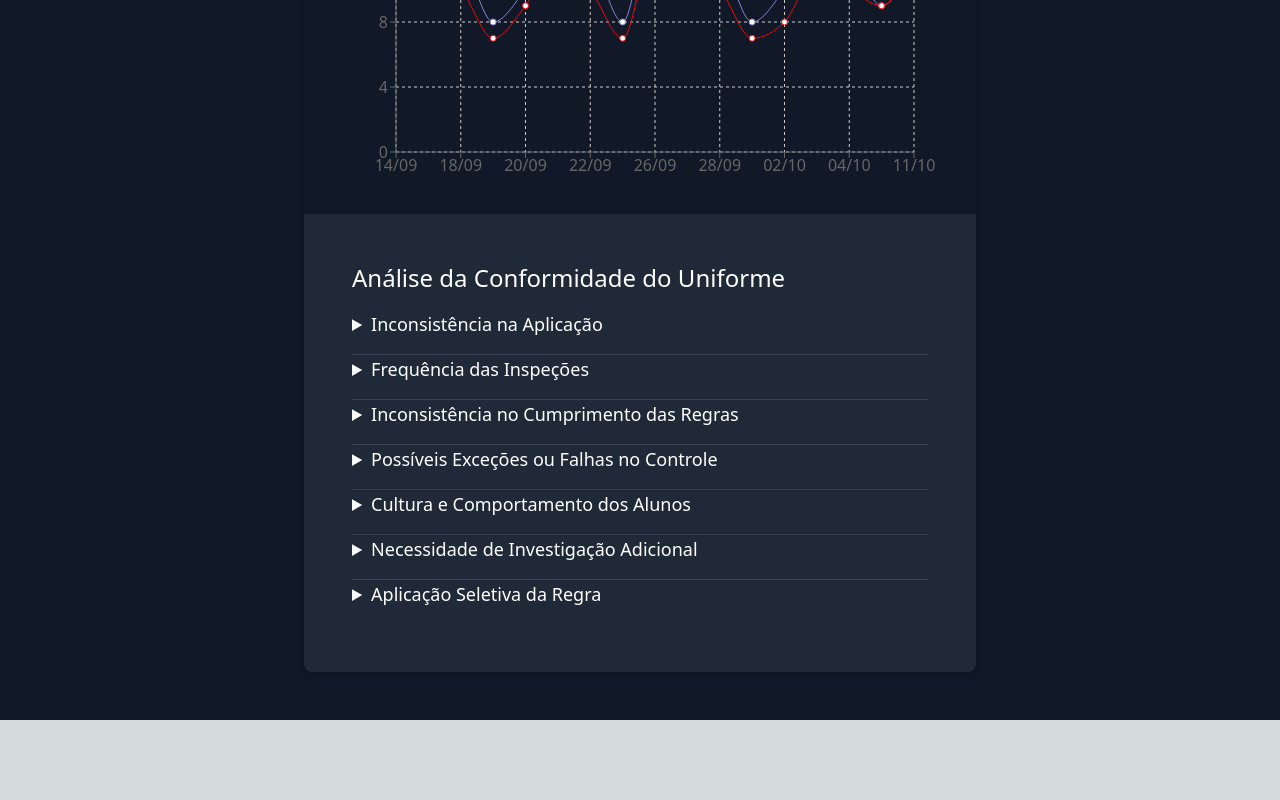
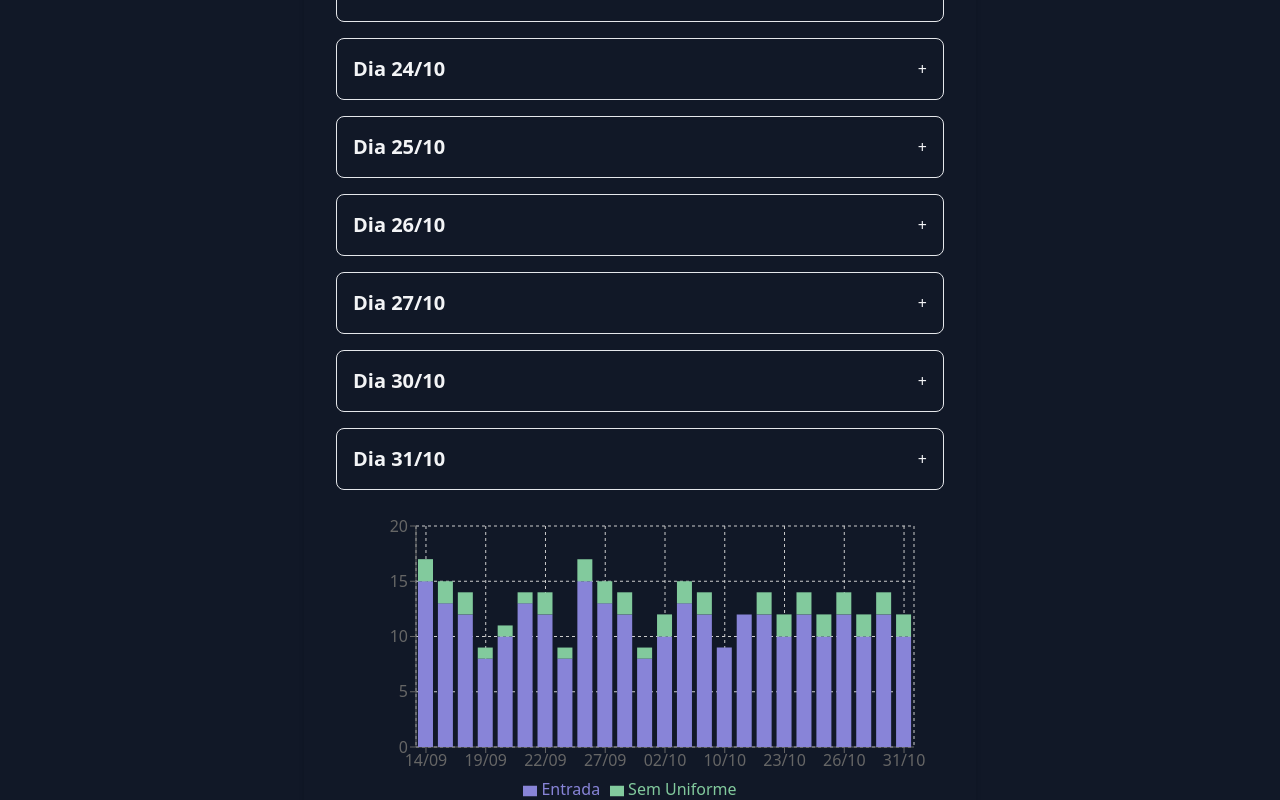
Before and after one commit to rodrigocamargo854/uniform-compliance-insight-control, a Next.js app: page / in a window 1280 px wide. Shown: the part 1700-2500 px from the top of the page. Before the commit the page ends 2420 px from the top, so only its background shows below. Built offline with nearby package versions, Linux system fonts and the light colour scheme.

Commit message:
days lefts added

```diff
--- a/src/app/uniforms.tsx
+++ b/src/app/uniforms.tsx
@@ -20,11 +20,17 @@ const data = [
   { name: "04/10", Entrada: 12, Saída: 10 },
   { name: "10/10", Entrada: 9, Saída: 9 },
   { name: "11/10", Entrada: 12, Saída: 12 },
-
-
+  { name: "20/10", Entrada: 12, Saída: 10 },
+  { name: "23/10", Entrada: 10, Saída: 8 },
+  { name: "24/10", Entrada: 12, Saída: 10 },
+  { name: "25/10", Entrada: 10, Saída: 8 },
+  { name: "26/10", Entrada: 12, Saída: 10 },
+  { name: "27/10", Entrada: 10, Saída: 8 },
+  { name: "30/10", Entrada: 12, Saída: 10 },
+  { name: "31/10", Entrada: 10, Saída: 8 },
 ];
 
-const convertToDate = (str : string) => {
+const convertToDate = (str: string) => {
   const [day, month] = str.split("/");
   const year = new Date().getFullYear(); // assume o ano atual
   return new Date(`${year}-${month}-${day}`);
@@ -63,7 +69,9 @@ const UniformsPage = () => {
         </div>
         <div className="bg-gray-800 p-6">
           <div className="bg-gray-800 p-6">
-  <h2 className="text-2xl text-white mb-4">Análise da Conformidade do Uniforme</h2>
+            <h2 className="text-2xl text-white mb-4">
+              Análise da Conformidade do Uniforme
+            </h2>
             <div className="divide-y divide-gray-700">
               {[
                 "Inconsistência na Aplicação: Empresas ou indivíduos terceirizados podem não estar tão familiarizados com as políticas da escola ou podem interpretá-las de maneira diferente.",
@@ -72,8 +80,7 @@ const UniformsPage = () => {
                 "Possíveis Exceções ou Falhas no Controle: A diferença nos números sugere que pode haver momentos em que a regra do uniforme é mais rigorosamente aplicada.",
                 "Cultura e Comportamento dos Alunos: A variação também pode ser influenciada pelo comportamento dos próprios alunos.",
                 "Necessidade de Investigação Adicional: Seria útil investigar mais a fundo para entender completamente a situação.",
-      "Aplicação Seletiva da Regra: Em algumas ocasiões, a regra do uniforme foi foi aplicada de forma seletiva para determinados alunos por motivos desconhecidos, enquanto para outros foi menos rigorosa.",
-
+                "Aplicação Seletiva da Regra: Em algumas ocasiões, a regra do uniforme foi aplicada de forma seletiva para determinados alunos por motivos desconhecidos, enquanto para outros foi menos rigorosa.",
               ].map((text, index) => (
                 <details key={index} className="mb-4">
                   <summary className="text-white text-lg cursor-pointer hover:underline">
@@ -86,9 +93,7 @@ const UniformsPage = () => {
               ))}
             </div>
           </div>
-
         </div>
-
       </div>
     </div>
   );
--- a/src/components/UniformsChart.tsx
+++ b/src/components/UniformsChart.tsx
@@ -31,21 +31,21 @@ const data = [
   ];
 
   const UniformsChart = ({data}:UniformsChartProps) => {
+    const modifiedData = data.map(item => ({
+      ...item,
+      'Sem Uniforme': item.Entrada - item.Saída,
+    }));
     return (
       <ResponsiveContainer width="100%" height={300}>
-      <LineChart
-  width={500}
-  height={400}
-  data={data}
-  margin={{ top: 10, right: 30, left: 0, bottom: 0 }}
->
-  <CartesianGrid strokeDasharray="3 3" />
-  <XAxis dataKey="name" />
-  <YAxis />
-  <Tooltip />
-  <Line type="monotone" dataKey="Entrada" stroke="#8884d8" />
-  <Line type="monotone" dataKey="Saída" stroke="#f50606" />
-</LineChart>
+    <BarChart data={modifiedData} margin={{ top: 20, right: 30, left: 20, bottom: 5 }}>
+        <CartesianGrid strokeDasharray="3 3" />
+        <XAxis dataKey="name" />
+        <YAxis />
+        <Tooltip />
+        <Legend />
+        <Bar dataKey="Entrada" stackId="a" fill="#8884d8" />
+        <Bar dataKey="Sem Uniforme" stackId="a" fill="#82ca9d" />
+      </BarChart>
       </ResponsiveContainer>
     );
   };
```
Lines whose indentation alone changed are shown as unchanged.
